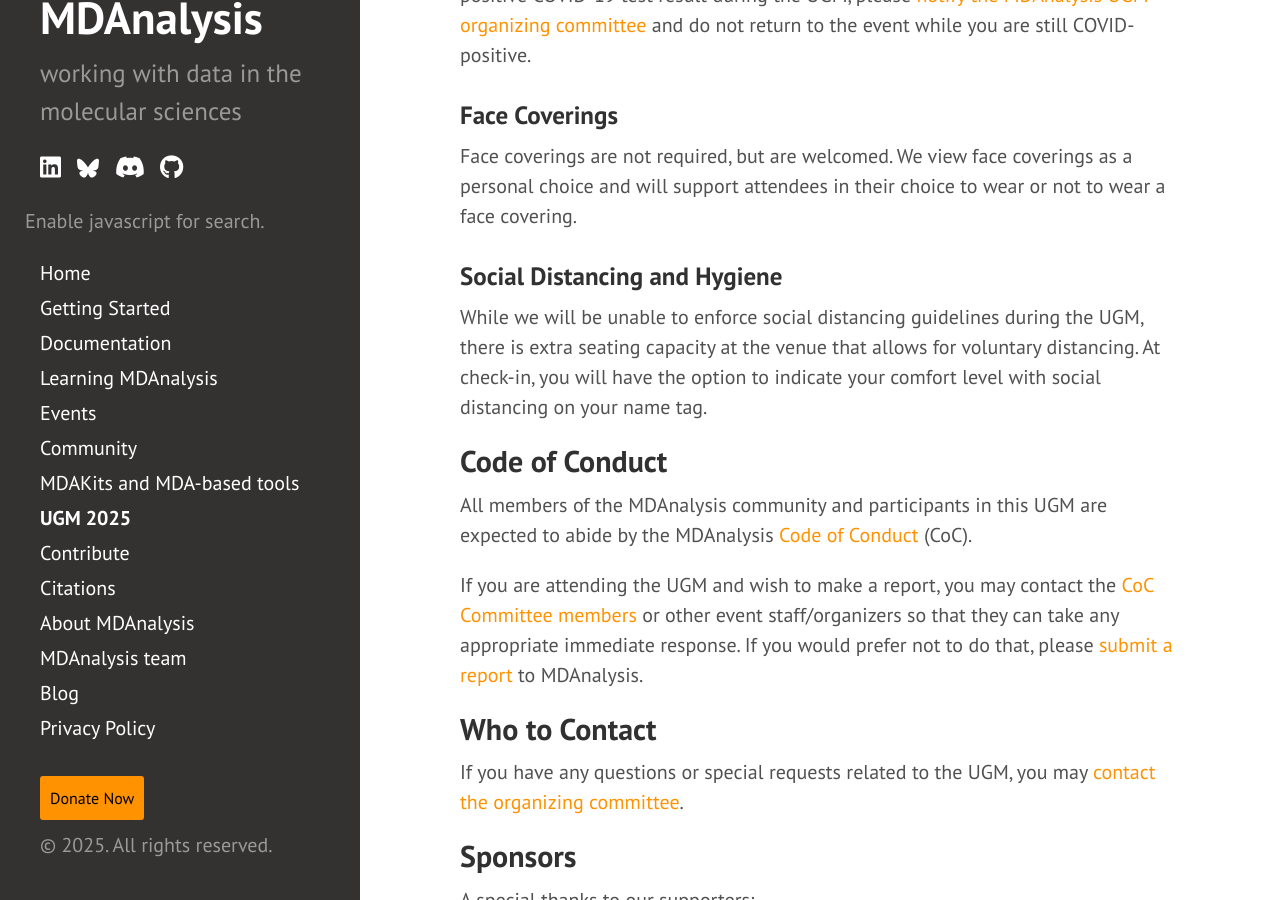
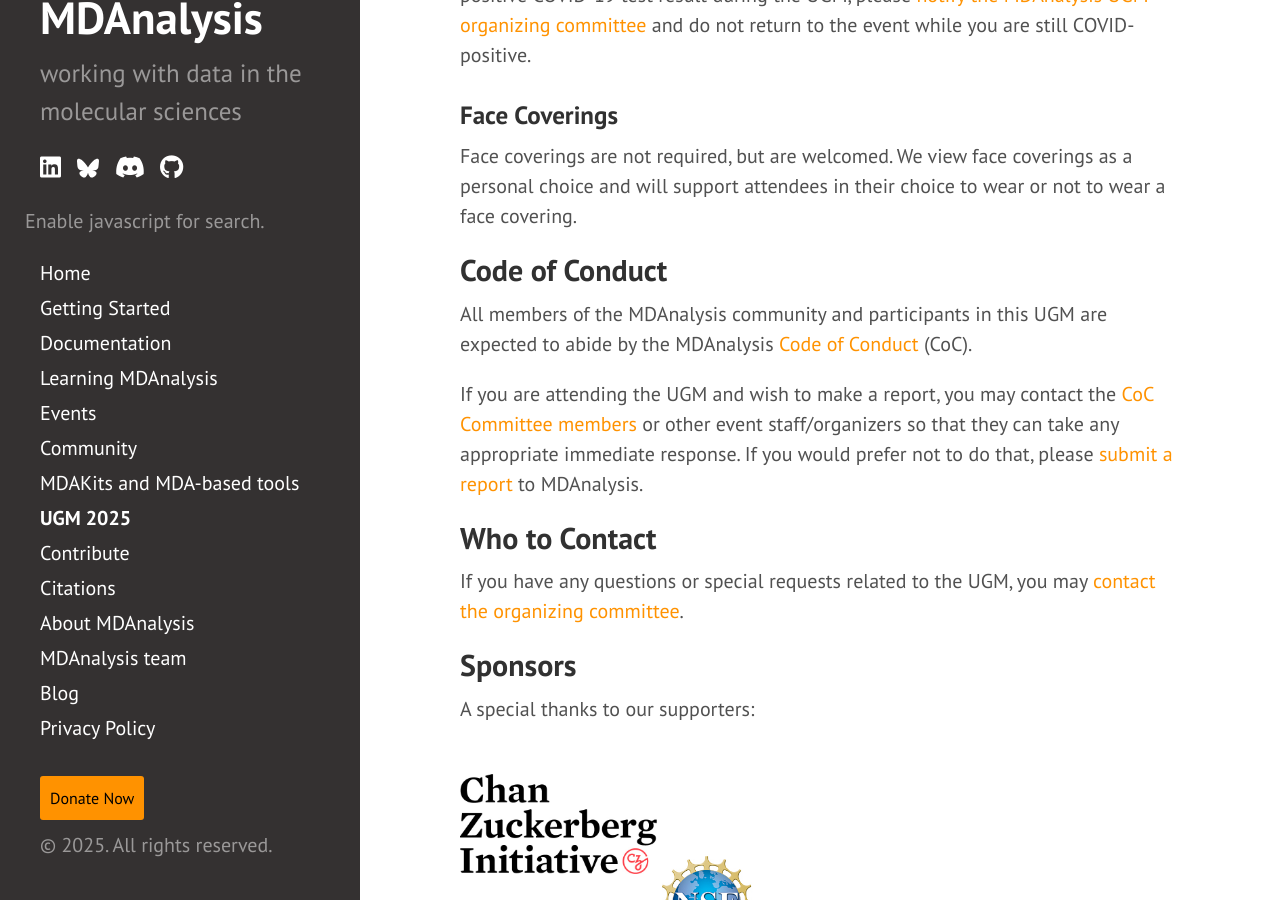
Before and after one commit to MDAnalysis/MDAnalysis.github.io, a Jekyll site: the page built from pages/ugm2025.md, in a window 1280 px wide and 900 px high, scrolled down 3677 px. Built offline with Jekyll 4.4.1, drawn with Linux system fonts in a browser that asks for light colours; comment, search, counter and statistics services are not loaded.

Commit message:
Update ugm2025.md

```diff
--- a/pages/ugm2025.md
+++ b/pages/ugm2025.md
@@ -113,8 +113,6 @@ Individuals who are COVID-positive should not attend the UGM. If you receive a p
 ### Face Coverings
 Face coverings are not required, but are welcomed. We view face coverings as a personal choice and will support attendees in their choice to wear or not to wear a face covering.
 
-### Social Distancing and Hygiene
-While we will be unable to enforce social distancing guidelines during the UGM, there is extra seating capacity at the venue that allows for voluntary distancing. At check-in, you will have the option to indicate your comfort level with social distancing on your name tag.
 
 ## Code of Conduct
 All members of the MDAnalysis community and participants in this UGM are expected to abide by the MDAnalysis [Code of Conduct][coc] (CoC).
```
